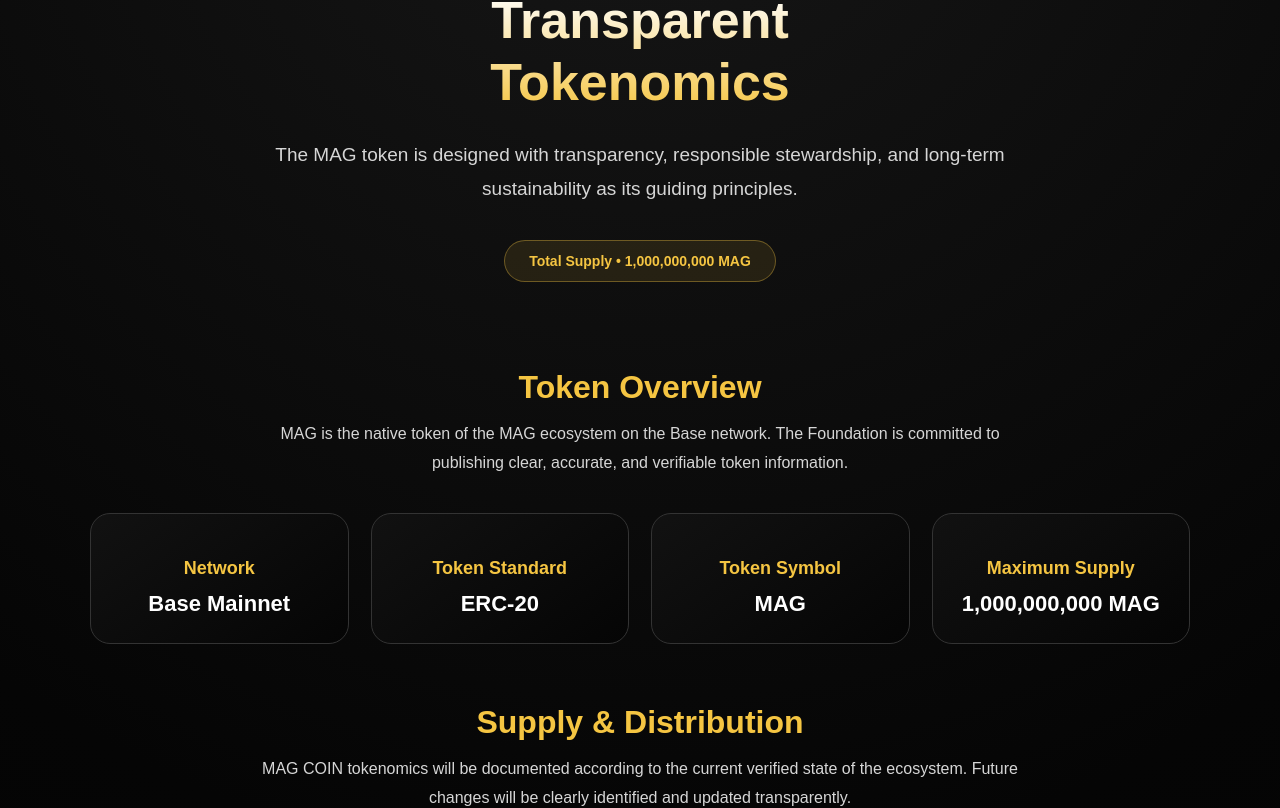
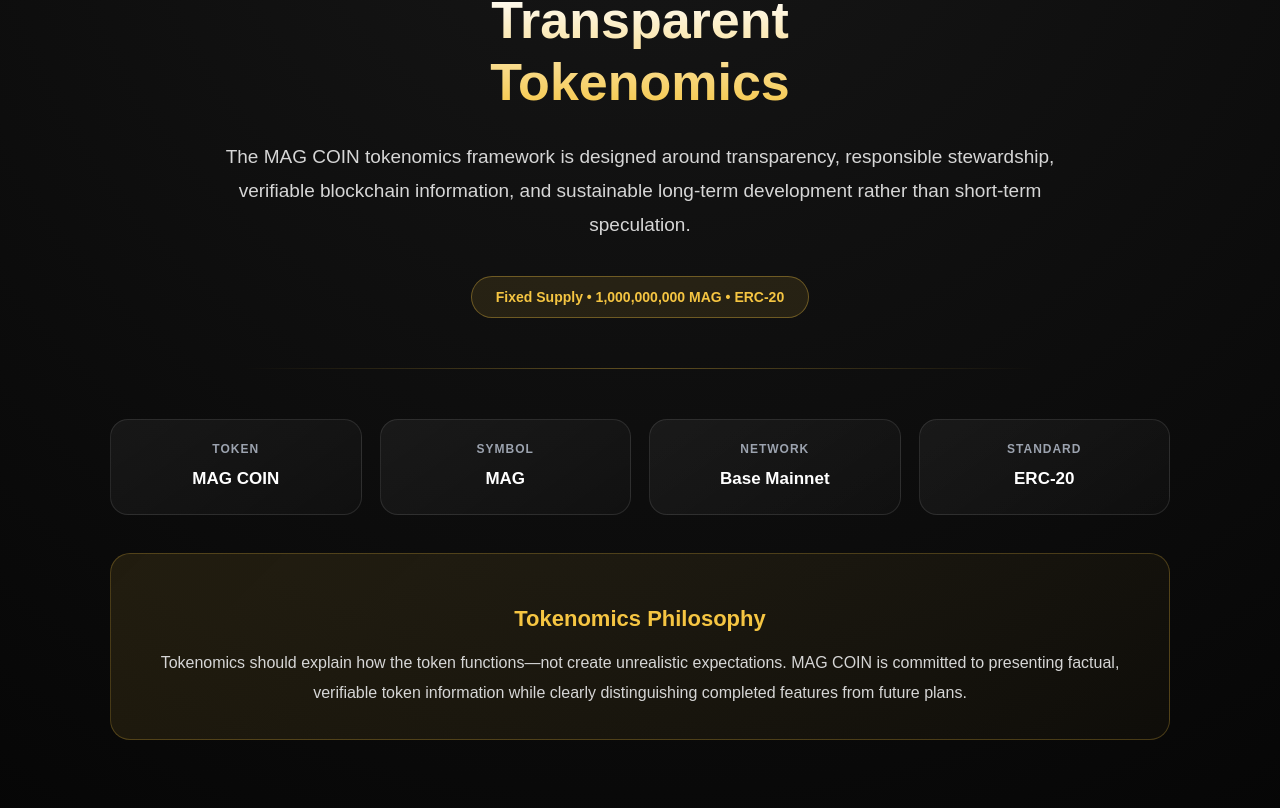
Before and after one commit to MAGZOWN/mag-coin-website, a Next.js app: page /tokenomics in a window 1280 px wide. Shown: the part 298-1106 px from the top of the page. Built offline with nearby package versions, Linux system fonts and the light colour scheme.

Commit message:
Phase 11.1: Upgrade Tokenomics hero with token metadata and philosophy

```diff
--- a/app/components/TokenomicsHero.tsx
+++ b/app/components/TokenomicsHero.tsx
@@ -1,26 +1,77 @@
 import type { CSSProperties } from "react";
+
+const tokenInformation = [
+  {
+    label: "Token",
+    value: "MAG COIN",
+  },
+  {
+    label: "Symbol",
+    value: "MAG",
+  },
+  {
+    label: "Network",
+    value: "Base Mainnet",
+  },
+  {
+    label: "Standard",
+    value: "ERC-20",
+  },
+];
 
 export default function TokenomicsHero() {
   return (
-    <section style={styles.hero} className="fadeIn">
-      <p style={styles.label}>
-        MAG FOUNDATION
-      </p>
+    <section
+      id="tokenomics-hero"
+      style={styles.hero}
+      className="fadeIn"
+      aria-labelledby="tokenomics-title"
+    >
+      <p style={styles.label}>MAG FOUNDATION</p>
 
-      <h1 style={styles.title}>
+      <h1 id="tokenomics-title" style={styles.title}>
         Transparent
         <br />
         Tokenomics
       </h1>
 
       <p style={styles.subtitle}>
-        The MAG token is designed with transparency,
-        responsible stewardship,
-        and long-term sustainability as its guiding principles.
+        The MAG COIN tokenomics framework is designed around transparency,
+        responsible stewardship, verifiable blockchain information, and
+        sustainable long-term development rather than short-term speculation.
       </p>
 
       <div style={styles.badge}>
-        Total Supply • 1,000,000,000 MAG
+        Fixed Supply • 1,000,000,000 MAG • ERC-20
+      </div>
+
+      <div style={styles.divider} />
+
+      <div style={styles.grid}>
+        {tokenInformation.map((item) => (
+          <div key={item.label} style={styles.card}>
+            <span style={styles.cardLabel}>
+              {item.label}
+            </span>
+
+            <strong style={styles.cardValue}>
+              {item.value}
+            </strong>
+          </div>
+        ))}
+      </div>
+
+      <div style={styles.notice}>
+        <h3 style={styles.noticeTitle}>
+          Tokenomics Philosophy
+        </h3>
+
+        <p style={styles.noticeText}>
+          Tokenomics should explain how the token functions—not create unrealistic
+          expectations. MAG COIN is committed to presenting factual, verifiable
+          token information while clearly distinguishing completed features from
+          future plans.
+        </p>
       </div>
     </section>
   );
@@ -30,13 +81,14 @@ const styles: Record<string, CSSProperties> = {
   hero: {
     textAlign: "center",
     padding: "70px 20px 60px",
+    scrollMarginTop: "110px",
   },
 
   label: {
     color: "#f5c542",
     letterSpacing: "4px",
     fontSize: "13px",
-    fontWeight: "bold",
+    fontWeight: 800,
     marginBottom: "18px",
     textTransform: "uppercase",
   },
@@ -44,12 +96,10 @@ const styles: Record<string, CSSProperties> = {
   title: {
     fontSize: "52px",
     lineHeight: "1.2",
-    marginBottom: "24px",
-    fontWeight: 800,
-
+    marginBottom: "26px",
+    fontWeight: 900,
     background:
       "linear-gradient(180deg,#ffffff 0%,#f5c542 100%)",
-
     WebkitBackgroundClip: "text",
     WebkitTextFillColor: "transparent",
   },
@@ -58,7 +108,7 @@ const styles: Record<string, CSSProperties> = {
     color: "#d6d6d6",
     fontSize: "19px",
     lineHeight: "1.8",
-    maxWidth: "820px",
+    maxWidth: "860px",
     margin: "0 auto 34px",
   },
 
@@ -69,7 +119,70 @@ const styles: Record<string, CSSProperties> = {
     color: "#f5c542",
     padding: "12px 24px",
     borderRadius: "999px",
-    fontWeight: "bold",
+    fontWeight: 800,
     fontSize: "14px",
   },
+
+  divider: {
+    height: "1px",
+    maxWidth: "800px",
+    margin: "50px auto",
+    background:
+      "linear-gradient(90deg, transparent, rgba(245,197,66,.35), transparent)",
+  },
+
+  grid: {
+    display: "grid",
+    gridTemplateColumns: "repeat(auto-fit,minmax(220px,1fr))",
+    gap: "18px",
+    marginBottom: "38px",
+  },
+
+  card: {
+    background:
+      "linear-gradient(145deg, rgba(255,255,255,.05), rgba(255,255,255,.02))",
+    border: "1px solid rgba(255,255,255,.10)",
+    borderRadius: "18px",
+    padding: "22px",
+  },
+
+  cardLabel: {
+    display: "block",
+    color: "#9ca3af",
+    fontSize: "12px",
+    letterSpacing: "1px",
+    textTransform: "uppercase",
+    marginBottom: "10px",
+    fontWeight: 700,
+  },
+
+  cardValue: {
+    color: "#ffffff",
+    fontSize: "17px",
+    fontWeight: 800,
+    lineHeight: "1.5",
+  },
+
+  notice: {
+    marginTop: "10px",
+    padding: "30px",
+    borderRadius: "20px",
+    background:
+      "linear-gradient(135deg, rgba(245,197,66,.10), rgba(245,197,66,.03))",
+    border: "1px solid rgba(245,197,66,.24)",
+  },
+
+  noticeTitle: {
+    color: "#f5c542",
+    fontSize: "22px",
+    fontWeight: 850,
+    marginBottom: "16px",
+  },
+
+  noticeText: {
+    color: "#d6d6d6",
+    fontSize: "16px",
+    lineHeight: "1.9",
+    margin: 0,
+  },
 };
```
